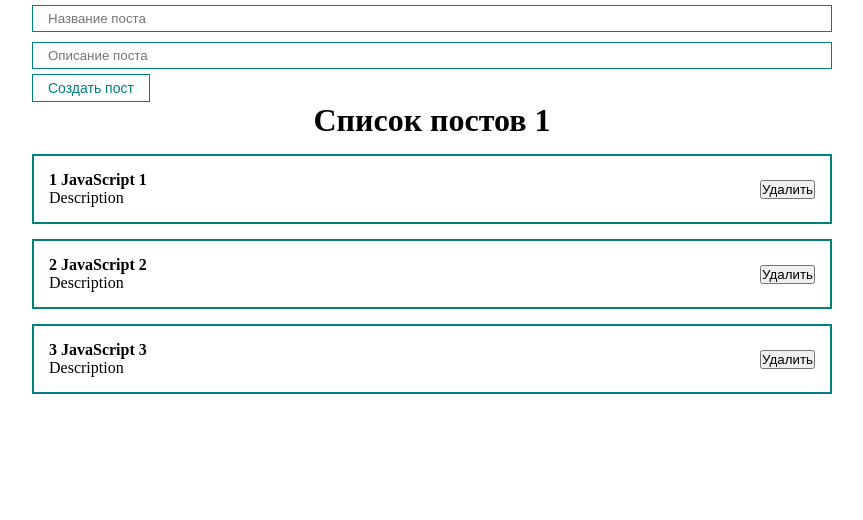
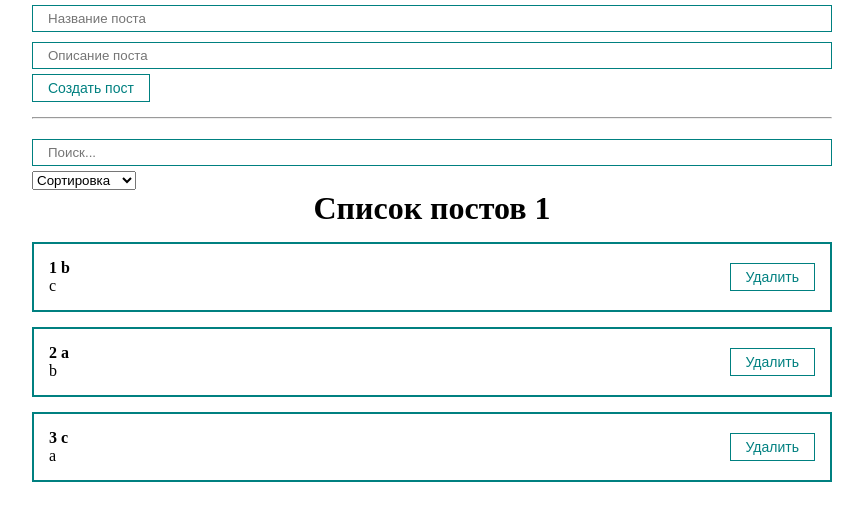
Before and after one commit to ADmtr2001/React-Educational-46-Ulbi, a React (Create React App) app: page / in a window 1280 px wide. Shown: the top 520 px of the page, without its empty margins (208-1071 px from the left). Built offline with nearby package versions, Linux system fonts and the light colour scheme; the HTML template or start-up script is replaced by a standard one.

Commit message:
add remove item and sorting logic

```diff
--- a/src/App.js
+++ b/src/App.js
@@ -1,42 +1,54 @@
 import React, {useRef, useState} from "react";
 import './styles/App.css';
 import PostList from "./components/PostList";
-import MyButton from "./components/UI/button/MyButton";
+import PostForm from "./components/PostForm";
+import MySelect from "./components/UI/Select/MySelect";
 import MyInput from "./components/UI/input/MyInput";
 
 function App() {
 	const [posts, setPosts] = useState([
-		{id: 1, title: 'JavaScript 1', body: 'Description'},
-		{id: 2, title: 'JavaScript 2', body: 'Description'},
-		{id: 3, title: 'JavaScript 3', body: 'Description'},
+		{id: 1, title: 'b', body: 'c'},
+		{id: 2, title: 'a', body: 'b'},
+		{id: 3, title: 'c', body: 'a'},
 	]);
-	const [post, setPost] = useState({title: '', body: ''});
+	const [selectedSort, setSelectedSort] = useState('');
+	const [searchQuery, setSearchQuery] = useState('');
 
-	const addNewPost = (e) => {
-		e.preventDefault();
+	const createPost = (newPost) => {
+		setPosts([...posts, newPost]);
+	}
 
-		setPosts([...posts, {...post, id: Date.now()}]);
-		setPost({title: '', body: ''});
+	const removePost = (post) => {
+		setPosts(posts.filter(p => p.id !== post.id));
+	}
+
+	const sortPosts = (sort) => {
+		setSelectedSort(sort);
+		setPosts([...posts].sort((a, b) => a[sort].localeCompare(b[sort])));
 	}
 
 	return (
 		<div className="App">
-			<form>
+			<PostForm create={createPost}/>
+			<hr style={{margin: '15px 0'}}/>
+			<div>
 				<MyInput
-					type='text'
-					placeholder='Название поста'
-					value={post.title}
-					onChange={(e) => setPost({...post, title: e.target.value})}
+					value={searchQuery}
+					onChange={(e) => setSearchQuery(e.target.value)}
+					placeholder='Поиск...'
 				/>
-				<MyInput
-					type='text'
-					placeholder='Описание поста'
-					value={post.body}
-					onChange={(e) => setPost({...post, body: e.target.value})}
-				/>
-				<MyButton onClick={addNewPost}>Создать пост</MyButton>
-			</form>
-			<PostList posts={posts} title='Список постов 1'/>
+				<MySelect
+					value={selectedSort}
+					onChange={sortPosts}
+					defaultValue='Сортировка'
+					options={[
+						{value: 'title', name: 'По названию'},
+						{value: 'body', name: 'По описанию'},
+					]}/>
+			</div>
+			{posts.length !== 0 ?
+				(<PostList remove={removePost} posts={posts} title='Список постов 1'/>) :
+				(<h1 style={{textAlign: 'center'}}>Посты не найдены!</h1>)}
 		</div>
 	);
 }
--- /dev/null
+++ b/src/components/PostForm.jsx
@@ -0,0 +1,37 @@
+import React, {useState} from 'react';
+import MyInput from "./UI/input/MyInput";
+import MyButton from "./UI/button/MyButton";
+
+const PostForm = ({create}) => {
+	const [post, setPost] = useState({title: '', body: ''});
+
+	const addNewPost = (e) => {
+		e.preventDefault();
+		const newPost = {
+			...post,
+			id: Date.now(),
+		}
+		create(newPost);
+		setPost({title: '', body: ''})
+	}
+
+	return (
+		<form>
+			<MyInput
+				type='text'
+				placeholder='Название поста'
+				value={post.title}
+				onChange={(e) => setPost({...post, title: e.target.value})}
+			/>
+			<MyInput
+				type='text'
+				placeholder='Описание поста'
+				value={post.body}
+				onChange={(e) => setPost({...post, body: e.target.value})}
+			/>
+			<MyButton onClick={addNewPost}>Создать пост</MyButton>
+		</form>
+	);
+};
+
+export default PostForm;
--- a/src/components/PostItem.jsx
+++ b/src/components/PostItem.jsx
@@ -1,4 +1,5 @@
 import React from 'react';
+import MyButton from "./UI/button/MyButton";
 
 const PostItem = (props) => {
 	return (
@@ -10,7 +11,7 @@ const PostItem = (props) => {
 				</div>
 			</div>
 			<div className='post__btns'>
-				<button>Удалить</button>
+				<MyButton onClick={() => props.remove(props.post)}>Удалить</MyButton>
 			</div>
 		</div>
 	);
--- a/src/components/PostList.jsx
+++ b/src/components/PostList.jsx
@@ -1,14 +1,14 @@
 import React from 'react';
 import PostItem from "./PostItem";
 
-const PostList = ({posts, title}) => {
+const PostList = ({posts, title, remove}) => {
 	return (
 		<div>
 			<h1 style={{textAlign: 'center'}}>
 				{title}
 			</h1>
 			{posts.map((post, index) => {
-				return <PostItem number={index + 1} post={post} key={post.id}/>
+				return <PostItem remove={remove} number={index + 1} post={post} key={post.id}/>
 			})}
 		</div>
 	);
--- /dev/null
+++ b/src/components/UI/Select/MySelect.jsx
@@ -0,0 +1,15 @@
+import React from 'react';
+
+const MySelect = ({options, defaultValue, value, onChange}) => {
+	return (
+		<select
+			value={value}
+			onChange={e => onChange(e.target.value)}
+		>
+			<option disabled value=''>{defaultValue}</option>
+			{options.map(option => <option key={option.value} value={option.value}>{option.name}</option>)}
+		</select>
+	);
+};
+
+export default MySelect;
--- a/src/components/UI/button/MyButton.module.css
+++ b/src/components/UI/button/MyButton.module.css
@@ -5,4 +5,10 @@
     background-color: transparent;
     border: 1px solid teal;
     cursor: pointer;
+    transition: all 0.3s;
 }
+
+.myBtn:hover {
+    background-color: teal;
+    color: white;
+}
```
